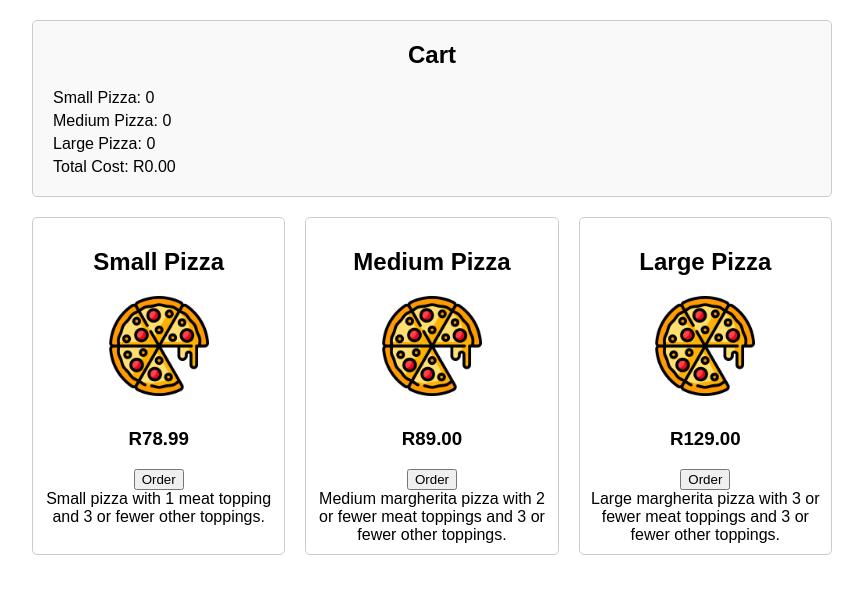
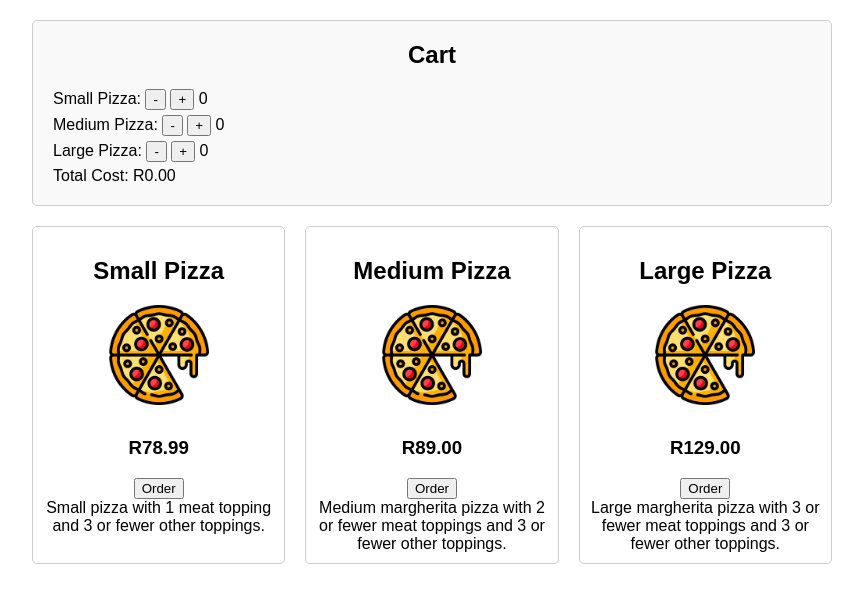
Before and after one commit to RuthILUNG/pizzacat, a plain HTML site: page index.html in a window 1280 px wide. Shown: the whole page, without its empty margins (208-1071 px from the left). Drawn offline with Linux system fonts and the light colour scheme.

Commit message:
first commit

```diff
--- a/index.html
+++ b/index.html
@@ -11,14 +11,30 @@
 <div class="container">
     <div class="cart">
         <h2>Cart</h2>
-        <div id="small_cart" class="cart_item">Small Pizza: <span id="small_count">0</span></div>
-        <div id="medium_cart" class="cart_item">Medium Pizza: <span id="medium_count">0</span></div>
-        <div id="large_cart" class="cart_item">Large Pizza: <span id="large_count">0</span></div>
+        <div id="small_cart" class="cart_item">Small Pizza:
+            <button onclick="decrementCartItem('small')">-</button>
+
+            <button onclick="incrementCartItem('small')">+</button>
+            <span id="small_count">0</span>
+        </div>
+        <div id="medium_cart" class="cart_item">Medium Pizza:
+            <button onclick="decrementCartItem('medium')">-</button>
+
+            <button onclick="incrementCartItem('medium')">+</button>
+            <span id="medium_count">0</span>
+        </div>
+        <div id="large_cart" class="cart_item">Large Pizza:
+            <button onclick="decrementCartItem('large')">-</button>
+
+            <button onclick="incrementCartItem('large')">+</button>
+            <span id="large_count">0</span>
+        </div>
         <div>Total Cost: R<span id="total_cost">0.00</span></div>
-        <button id="checkout_button" onclick="checkout()">Check Out</button>
+        <button id="checkout_button" onclick="checkout()" style="display: none;">Check Out</button>
 
         <div id="payment_message"></div>
     </div>
+
 
     <div class="pizzas">
         <div class="pizza small_pizza">
--- a/script.js
+++ b/script.js
@@ -25,7 +25,7 @@ function addToCart(size) {
     updateCart();
 }
 
-function removeFromCart(size) {
+function decrementCartItem(size) {
     if (cart[size] > 0) {
         cart[size]--;
         if (size === 'small') {
@@ -39,8 +39,26 @@ function removeFromCart(size) {
     }
 }
 
+function incrementCartItem(size) {
+    switch (size) {
+        case 'small':
+            cart.small++;
+            cart.totalCost += 78.99;
+            break;
+        case 'medium':
+            cart.medium++;
+            cart.totalCost += 89.00;
+            break;
+        case 'large':
+            cart.large++;
+            cart.totalCost += 129.00;
+            break;
+    }
+    updateCart();
+}
+
 function toggleCheckoutButton() {
-    const checkoutButton = document.querySelector('#checkout_button');
+    const checkoutButton = document.getElementById('checkout_button');
     if (cart.small + cart.medium + cart.large > 0) {
         checkoutButton.style.display = 'block';
     } else {
```
